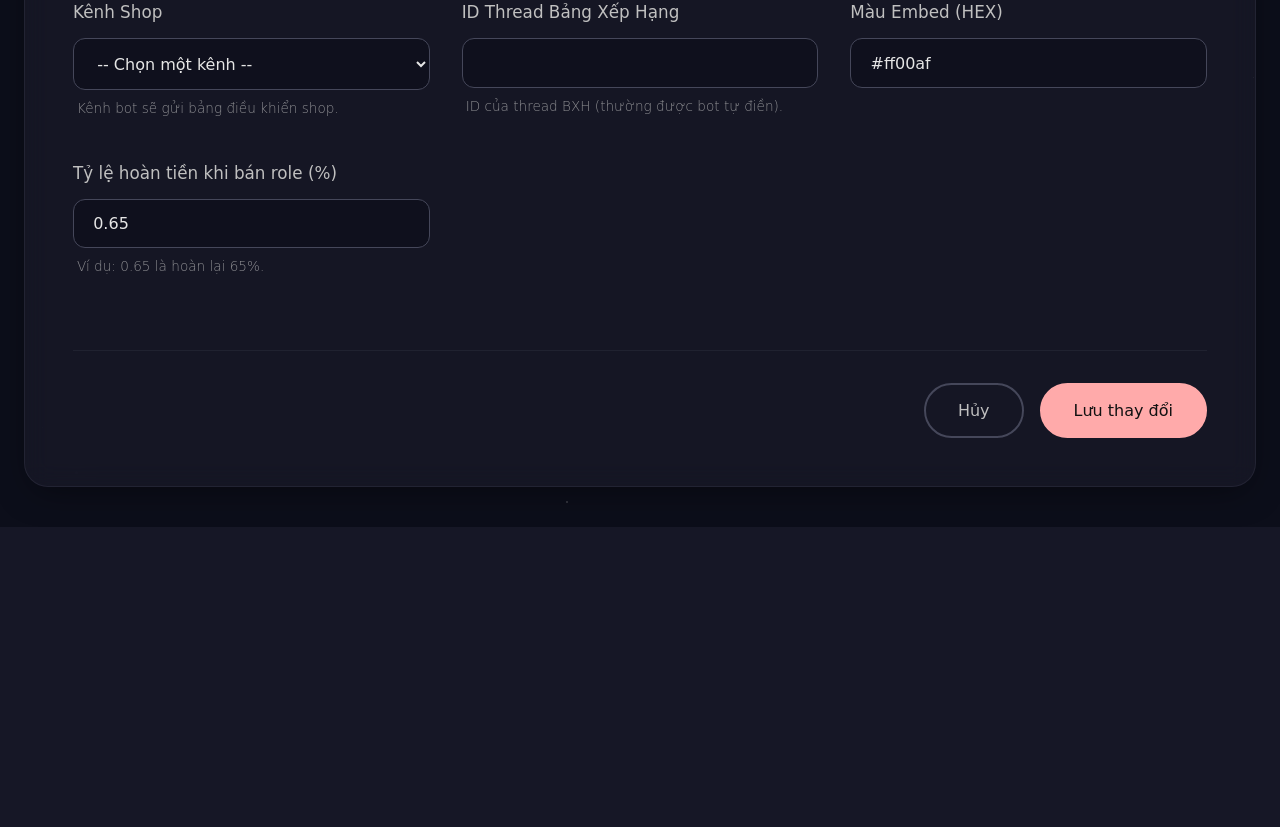
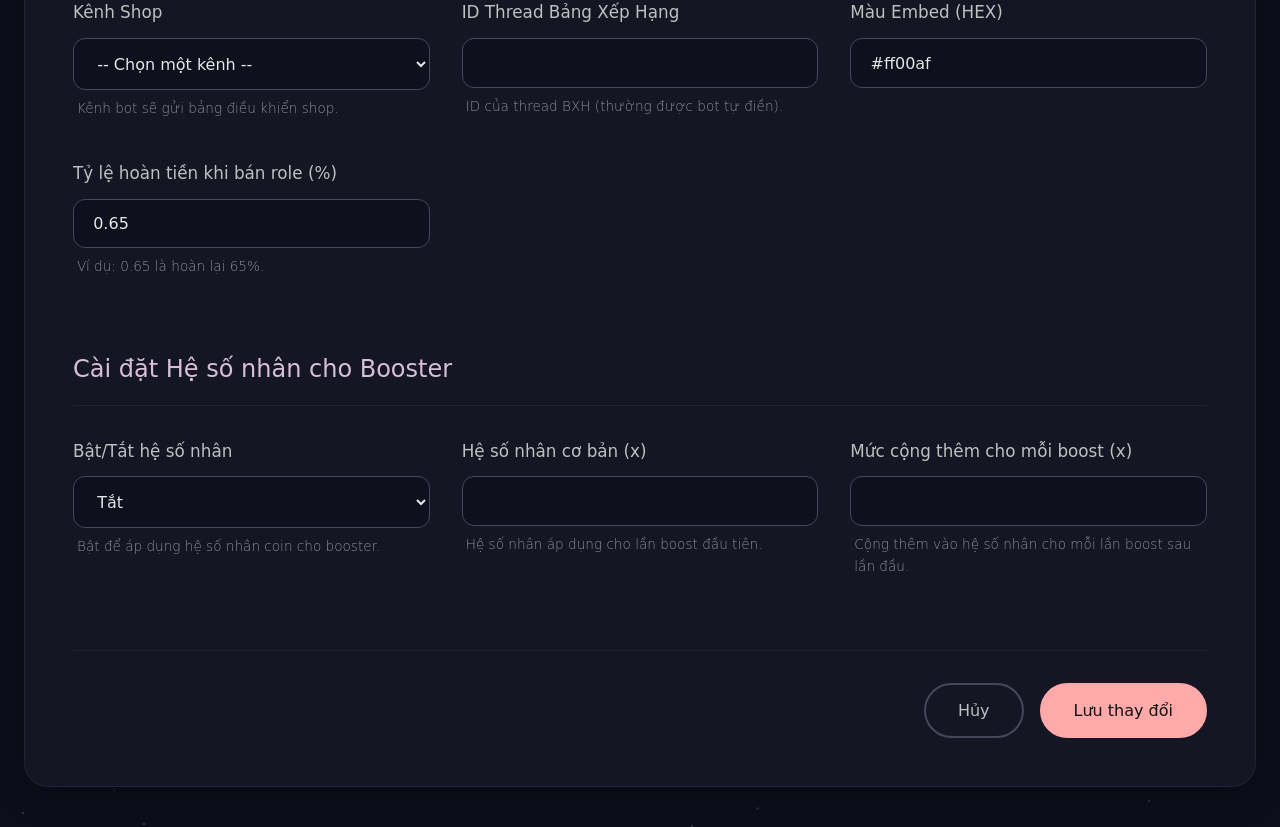
Before and after one commit to Rin1809/web_suport_discord_shop_bot, a Flask app: template templates/edit_config.html in a window 1280 px wide. Shown: the part 372-1199 px from the top of the page. Before the commit the page ends 899 px from the top, so only its background shows below. Run offline with Flask 3, Linux system fonts and the light colour scheme; the template is opened without the code that fills it, so the values that code supplies are empty; some libraries are stand-ins or nearby versions; some web fonts are replaced.

Commit message:
cau hinh he so coin bootster

```diff
--- a/app.py
+++ b/app.py
@@ -123,6 +123,15 @@ def parse_form_data(form):
 
     if config.get('SELL_REFUND_PERCENTAGE'):
         config['SELL_REFUND_PERCENTAGE'] = float(config['SELL_REFUND_PERCENTAGE'])
+
+    # xu ly config booster
+    if 'BOOSTER_MULTIPLIER_CONFIG' in config:
+        booster_conf = config['BOOSTER_MULTIPLIER_CONFIG']
+        booster_conf['ENABLED'] = booster_conf.get('ENABLED') == 'true'
+        if booster_conf.get('BASE_MULTIPLIER'):
+            booster_conf['BASE_MULTIPLIER'] = float(booster_conf['BASE_MULTIPLIER'])
+        if booster_conf.get('PER_BOOST_ADDITION'):
+            booster_conf['PER_BOOST_ADDITION'] = float(booster_conf['PER_BOOST_ADDITION'])
 
 
     # ty le coin categories
@@ -256,7 +265,8 @@ def edit_config(guild_id):
     keys_to_ensure = {
         "MESSAGES": {}, "FOOTER_MESSAGES": {},
         "CURRENCY_RATES": {"default": {}, "categories": {}, "channels": {}},
-        "CUSTOM_ROLE_CONFIG": {}, "QNA_DATA": []
+        "CUSTOM_ROLE_CONFIG": {}, "QNA_DATA": [],
+        "BOOSTER_MULTIPLIER_CONFIG": {}
     }
     for key, default_value in keys_to_ensure.items():
         if key not in config:
--- a/templates/edit_config.html
+++ b/templates/edit_config.html
@@ -47,6 +47,28 @@
                             <label for="refund_percentage" class="form-label-poetic">Tỷ lệ hoàn tiền khi bán role (%)</label>
                             <input type="number" step="0.01" class="form-control-poetic" id="refund_percentage" name="SELL_REFUND_PERCENTAGE" value="{{ config.get('SELL_REFUND_PERCENTAGE', 0.65) }}">
                             <div class="form-text-poetic">Ví dụ: 0.65 là hoàn lại 65%.</div>
+                        </div>
+                    </div>
+
+                    <h5 class="form-section-title">Cài đặt Hệ số nhân cho Booster</h5>
+                    <div class="form-grid">
+                        <div class="form-group-poetic">
+                            <label class="form-label-poetic">Bật/Tắt hệ số nhân</label>
+                            <select class="form-select-poetic" name="BOOSTER_MULTIPLIER_CONFIG[ENABLED]">
+                                <option value="true" {% if config.BOOSTER_MULTIPLIER_CONFIG.get('ENABLED') %}selected{% endif %}>Bật</option>
+                                <option value="false" {% if not config.BOOSTER_MULTIPLIER_CONFIG.get('ENABLED') %}selected{% endif %}>Tắt</option>
+                            </select>
+                            <div class="form-text-poetic">Bật để áp dụng hệ số nhân coin cho booster.</div>
+                        </div>
+                        <div class="form-group-poetic">
+                            <label class="form-label-poetic">Hệ số nhân cơ bản (x)</label>
+                            <input type="number" step="0.1" class="form-control-poetic" name="BOOSTER_MULTIPLIER_CONFIG[BASE_MULTIPLIER]" value="{{ config.BOOSTER_MULTIPLIER_CONFIG.get('BASE_MULTIPLIER', 2.0) }}">
+                            <div class="form-text-poetic">Hệ số nhân áp dụng cho lần boost đầu tiên.</div>
+                        </div>
+                        <div class="form-group-poetic">
+                            <label class="form-label-poetic">Mức cộng thêm cho mỗi boost (x)</label>
+                            <input type="number" step="0.1" class="form-control-poetic" name="BOOSTER_MULTIPLIER_CONFIG[PER_BOOST_ADDITION]" value="{{ config.BOOSTER_MULTIPLIER_CONFIG.get('PER_BOOST_ADDITION', 0.5) }}">
+                            <div class="form-text-poetic">Cộng thêm vào hệ số nhân cho mỗi lần boost sau lần đầu.</div>
                         </div>
                     </div>
                 </div>
```
